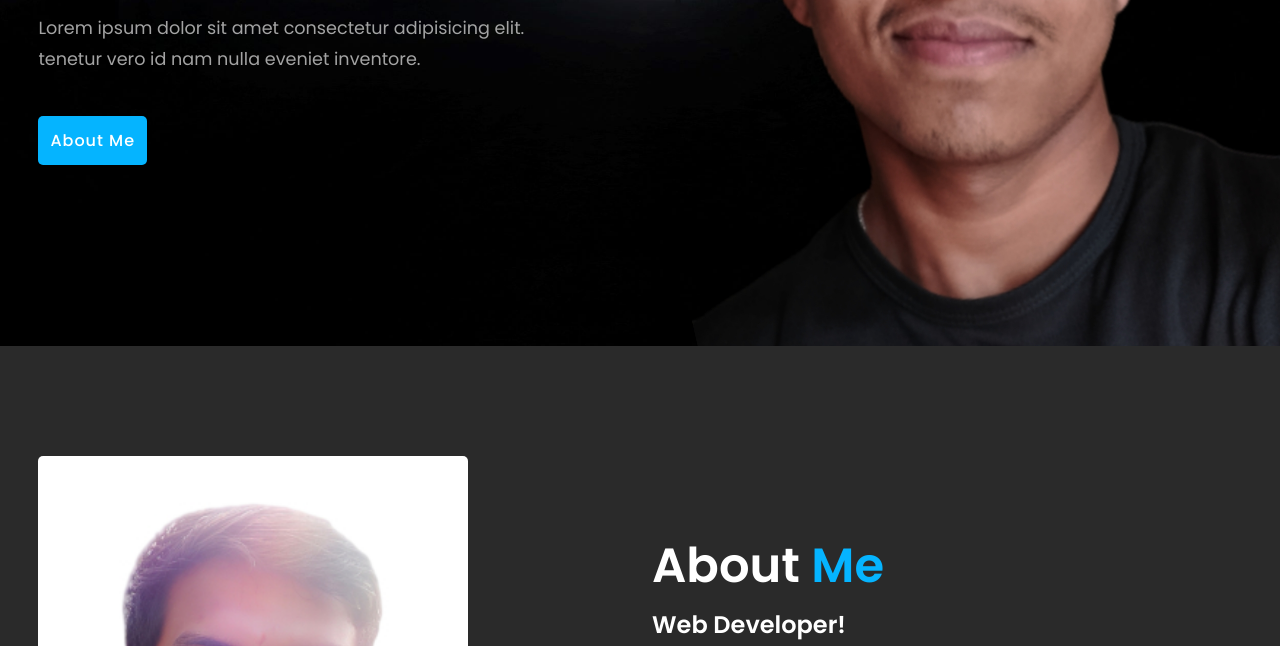
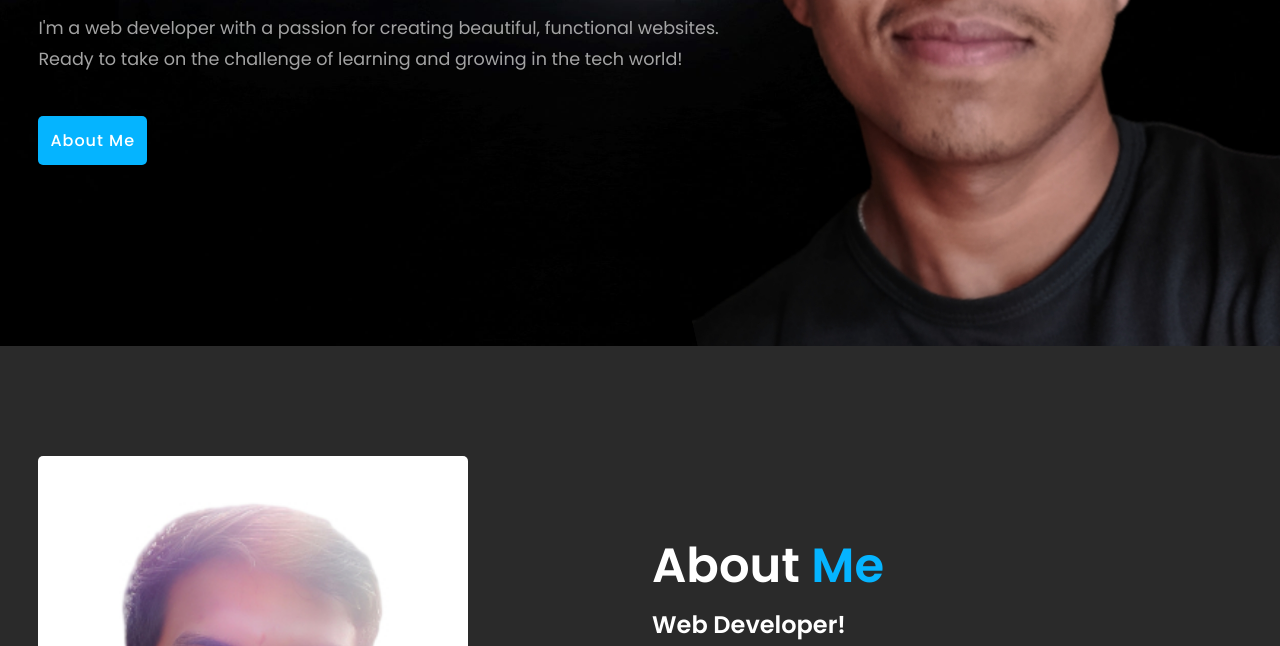
Before and after one commit to Deepakkumarweb/my_portfolio, a plain HTML site: page index.html in a window 1280 px wide. Shown: the part 454-1100 px from the top of the page. Drawn offline with nearby package versions, Linux system fonts and the light colour scheme.

Commit message:
Update index.html

```diff
--- a/index.html
+++ b/index.html
@@ -35,10 +35,8 @@
             </div>
             <h1>Deepak</h1>
             <h3>Web <span>Developer.</span></h3>
-            <p>Lorem ipsum dolor sit amet consectetur
-                adipisicing elit. <br>
-                tenetur vero id nam nulla eveniet
-                inventore. </p>
+            <p>I'm a web developer with a passion for creating beautiful, functional websites. <br>
+               Ready to take on the challenge of learning and growing in the tech world! </p>
             <div class="button">
                 <a href="#" class="btn">About Me</a>
             </div>
```
